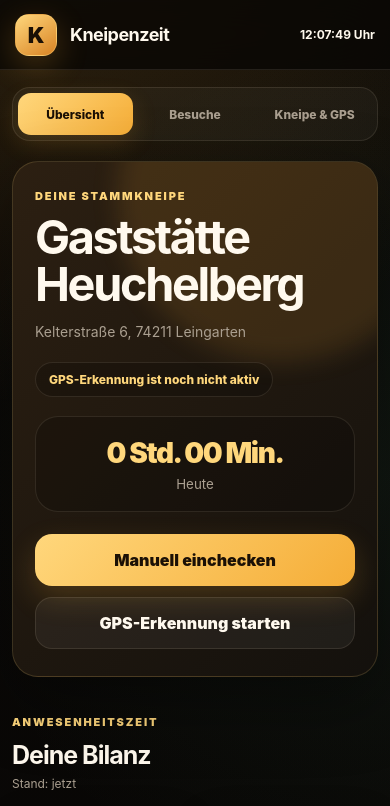
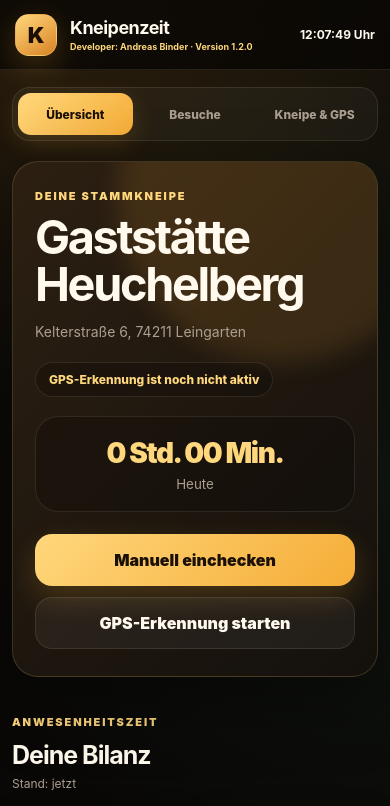
Before and after one commit to catbinderson/Kneipenzeit, a Next.js app: page / in a window 390 px wide. Shown: the top 806 px of the page. Built offline with nearby package versions, Linux system fonts and the light colour scheme.

Commit message:
Keep designer credit visible on mobile

```diff
--- a/app/globals.css
+++ b/app/globals.css
@@ -213,7 +213,7 @@ footer { padding: 0 20px calc(28px + env(safe-area-inset-bottom)); color: rgba(1
 @media (max-width:760px) {
   .topbar { min-height: 70px; padding: 10px 15px; }
   .logo { width: 42px; height: 42px; flex-basis: 42px; border-radius: 14px; }
-  .developer { display: none; }
+  .developer { display: block; margin-top: 3px; color: var(--amber-light); font-size: 9px; font-weight: 700; white-space: nowrap; }
   .headerClock span { display: none; }
   .gps { display: none; }
   .shell { width: min(calc(100% - 24px),1180px); padding-top: 17px; }
```
